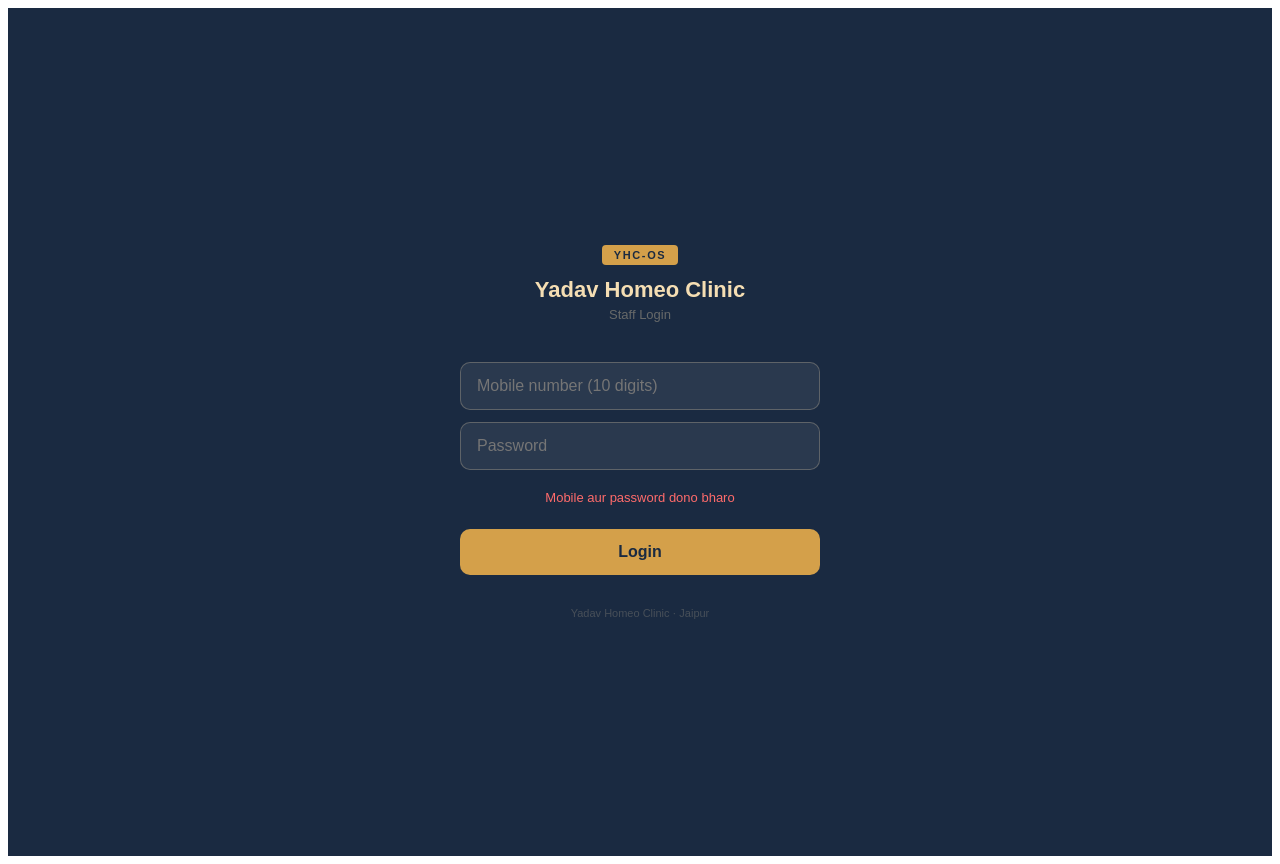
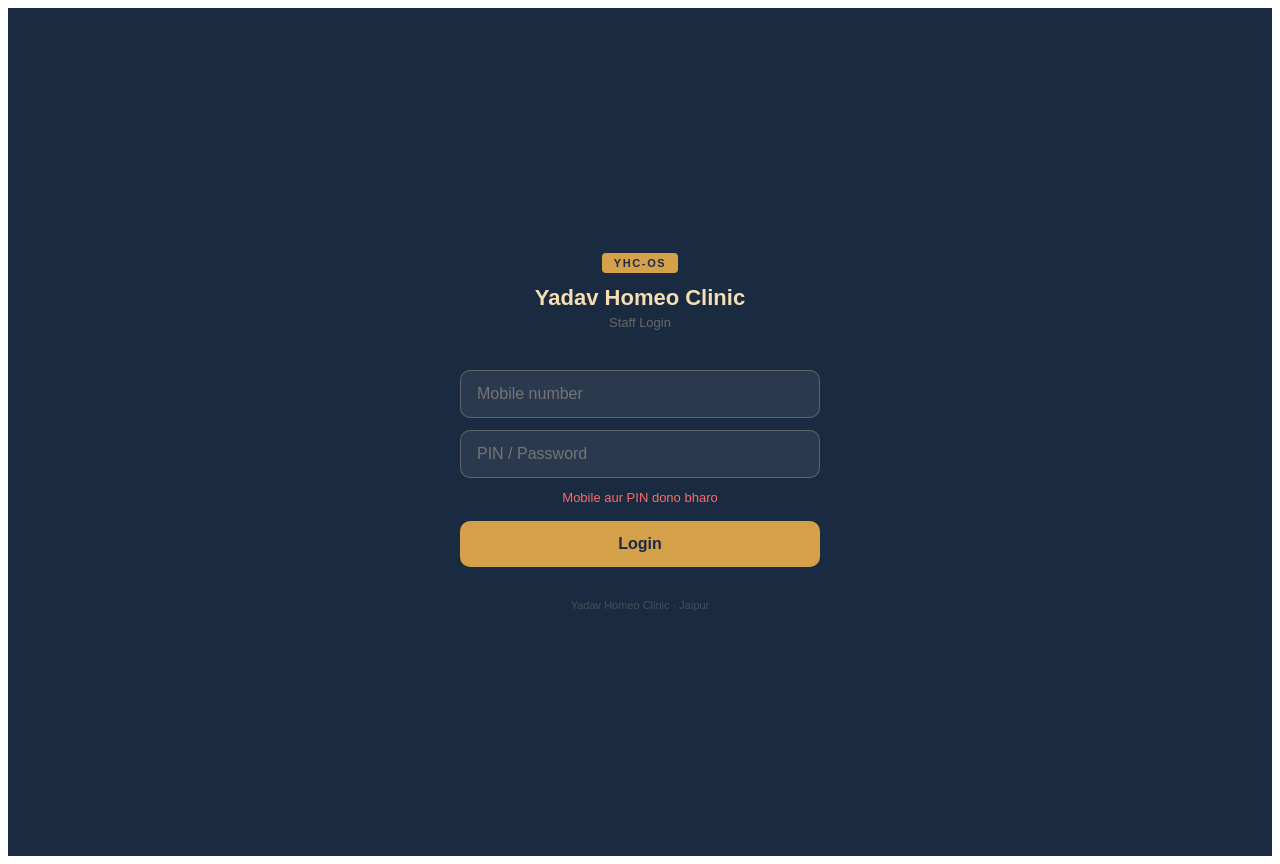
Before and after one commit to anavilyadav/YHC-OS, a React (Vite) app: page / in a window 1280 px wide. Both pictures are taken after a click on the button "Login". Built offline with nearby package versions, Linux system fonts and the light colour scheme; no server answers.

Commit message:
Update App.tsx

```diff
--- a/App.tsx
+++ b/App.tsx
@@ -6,9 +6,8 @@ import PharmacyApp from './pharmacy'
 import OwnerApp from './owner'
 
 type Role = 'OWNER' | 'RECP1' | 'RECP2' | 'DOCTOR' | 'CASE_DR' | 'PHARMA' | 'CALLING' | 'BACKEND'
-const C = { cream: '#F5DEB3', navy: '#1A2A41', amber: '#D4A04A' }
+const C = { cream: '#F5DEB3', navy: '#1A2A41', amber: '#D4A04A', red: '#C0392B' }
 
-// ─── Loading ──────────────────────────────────────────────────
 function LoadingScreen() {
   return (
     <div style={{ minHeight:'100vh', background:C.navy, display:'flex', alignItems:'center', justifyContent:'center', flexDirection:'column', gap:16, fontFamily:'sans-serif' }}>
@@ -18,12 +17,11 @@ function LoadingScreen() {
   )
 }
 
-// ─── Login ────────────────────────────────────────────────────
 function LoginScreen({ onLogin }: { onLogin:(m:string,p:string)=>Promise<void> }) {
-  const [mobile, setMobile]     = useState('')
-  const [password, setPassword] = useState('')
-  const [error, setError]       = useState('')
-  const [loading, setLoading]   = useState(false)
+  const [mobile, setMobile]   = useState('')
+  const [pin, setPin]         = useState('')
+  const [error, setError]     = useState('')
+  const [loading, setLoading] = useState(false)
 
   const inp: React.CSSProperties = {
     padding:'14px 16px', borderRadius:10, fontSize:16, fontFamily:'sans-serif',
@@ -32,9 +30,9 @@ function LoginScreen({ onLogin }: { onLogin:(m:string,p:string)=>Promise<void> }
   }
 
   async function submit() {
-    if (!mobile || !password) { setError('Mobile aur password dono bharo'); return }
+    if (!mobile || !pin) { setError('Mobile aur PIN dono bharo'); return }
     setLoading(true); setError('')
-    try { await onLogin(mobile, password) }
+    try { await onLogin(mobile, pin) }
     catch (e:any) { setError(e.message || 'Login fail hua') }
     setLoading(false)
   }
@@ -42,24 +40,18 @@ function LoginScreen({ onLogin }: { onLogin:(m:string,p:string)=>Promise<void> }
   return (
     <div style={{ minHeight:'100vh', background:C.navy, display:'flex', alignItems:'center', justifyContent:'center', padding:24, fontFamily:'sans-serif' }}>
       <div style={{ width:'100%', maxWidth:360 }}>
-
         <div style={{ textAlign:'center', marginBottom:40 }}>
           <div style={{ display:'inline-block', background:C.amber, color:C.navy, fontWeight:800, fontSize:11, letterSpacing:'0.15em', padding:'4px 12px', borderRadius:4, marginBottom:12 }}>YHC-OS</div>
           <div style={{ fontSize:22, fontWeight:600, color:C.cream }}>Yadav Homeo Clinic</div>
           <div style={{ fontSize:13, color:C.cream, opacity:0.35, marginTop:4 }}>Staff Login</div>
         </div>
-
         <div style={{ display:'flex', flexDirection:'column', gap:12 }}>
-          <input type="tel" placeholder="Mobile number (10 digits)" value={mobile}
+          <input type="tel" placeholder="Mobile number" value={mobile}
             onChange={e=>setMobile(e.target.value)} maxLength={10} style={inp} />
-          <input type="password" placeholder="Password" value={password}
-            onChange={e=>setPassword(e.target.value)}
+          <input type="password" placeholder="PIN / Password" value={pin}
+            onChange={e=>setPin(e.target.value)}
             onKeyDown={e=>e.key==='Enter'&&submit()} style={inp} />
-
-          {error && (
-            <div style={{ fontSize:13, color:'#ff6b6b', textAlign:'center', padding:'8px 0' }}>{error}</div>
-          )}
-
+          {error && <div style={{ fontSize:13, color:'#ff6b6b', textAlign:'center' }}>{error}</div>}
           <button onClick={submit} disabled={loading} style={{
             padding:14, borderRadius:10, border:'none', background:C.amber,
             color:C.navy, fontSize:16, fontWeight:700, cursor:'pointer',
@@ -68,7 +60,6 @@ function LoginScreen({ onLogin }: { onLogin:(m:string,p:string)=>Promise<void> }
             {loading ? 'Logging in...' : 'Login'}
           </button>
         </div>
-
         <div style={{ textAlign:'center', marginTop:32, fontSize:11, color:C.cream, opacity:0.2 }}>
           Yadav Homeo Clinic · Jaipur
         </div>
@@ -77,71 +68,67 @@ function LoginScreen({ onLogin }: { onLogin:(m:string,p:string)=>Promise<void> }
   )
 }
 
-// ─── Root App ─────────────────────────────────────────────────
+type UserSession = { name: string; role: Role }
+
 export default function App() {
   const [status, setStatus]     = useState<'loading'|'login'|'app'>('loading')
-  const [role, setRole]         = useState<Role|null>(null)
-  const [userName, setUserName] = useState('')
+  const [session, setSession]   = useState<UserSession|null>(null)
 
   useEffect(() => {
-    supabase.auth.getSession().then(({ data:{ session } }) => {
-      if (session) fetchRole(session.user.id)
-      else setStatus('login')
-    })
-    const { data:{ subscription } } = supabase.auth.onAuthStateChange((_e, session) => {
-      if (!session) { setStatus('login'); setRole(null); setUserName('') }
-    })
-    return () => subscription.unsubscribe()
+    // Check localStorage for saved session
+    const saved = localStorage.getItem('yhc_session')
+    if (saved) {
+      try { setSession(JSON.parse(saved)); setStatus('app') }
+      catch { setStatus('login') }
+    } else {
+      setStatus('login')
+    }
   }, [])
 
-  async function fetchRole(userId: string) {
-    const { data } = await supabase
+  async function handleLogin(mobile: string, pin: string) {
+    const { data, error } = await supabase
       .from('users')
-      .select('role, name')
-      .eq('id', userId)
+      .select('id, name, role')
+      .eq('mobile', mobile)
+      .eq('pin', pin)
+      .eq('is_active', true)
       .eq('is_deleted', false)
       .single()
-    if (data) { setRole(data.role as Role); setUserName(data.name); setStatus('app') }
-    else setStatus('login')
+
+    if (error || !data) throw new Error('Mobile ya PIN galat hai')
+
+    const s: UserSession = { name: data.name, role: data.role as Role }
+    localStorage.setItem('yhc_session', JSON.stringify(s))
+    setSession(s)
+    setStatus('app')
   }
 
-  async function handleLogin(mobile: string, password: string) {
-    const { data, error } = await supabase.auth.signInWithPassword({
-      email: `${mobile}@yhcos.in`,
-      password,
-    })
-    if (error) throw new Error('Mobile ya password galat hai')
-    if (data.user) await fetchRole(data.user.id)
-  }
-
-  async function handleLogout() {
-    await supabase.auth.signOut()
-    setRole(null); setUserName(''); setStatus('login')
+  function handleLogout() {
+    localStorage.removeItem('yhc_session')
+    setSession(null)
+    setStatus('login')
   }
 
   if (status === 'loading') return <LoadingScreen />
-  if (status === 'login')   return <LoginScreen onLogin={handleLogin} />
+  if (status === 'login' || !session) return <LoginScreen onLogin={handleLogin} />
+
+  const { name, role } = session
 
   return (
     <div>
-      {/* Top bar — role + logout */}
       <div style={{
         position:'fixed', top:0, left:0, right:0, zIndex:9999,
         background:C.navy, borderBottom:`1px solid rgba(212,160,74,0.25)`,
         padding:'6px 16px', display:'flex', justifyContent:'space-between',
         alignItems:'center', fontFamily:'sans-serif',
       }}>
-        <span style={{ fontSize:12, color:C.amber, fontWeight:600 }}>
-          {userName} · {role}
-        </span>
+        <span style={{ fontSize:12, color:C.amber, fontWeight:600 }}>{name} · {role}</span>
         <button onClick={handleLogout} style={{
           fontSize:11, color:C.cream, background:'transparent',
           border:`0.5px solid rgba(245,222,179,0.3)`, borderRadius:6,
-          padding:'3px 10px', cursor:'pointer', fontFamily:'sans-serif',
+          padding:'3px 10px', cursor:'pointer',
         }}>Logout</button>
       </div>
-
-      {/* App — 32px top padding for the bar */}
       <div style={{ paddingTop:32 }}>
         {(role==='RECP1'||role==='RECP2') && <ReceptionApp />}
         {(role==='DOCTOR'||role==='CASE_DR') && <DoctorApp />}
```
